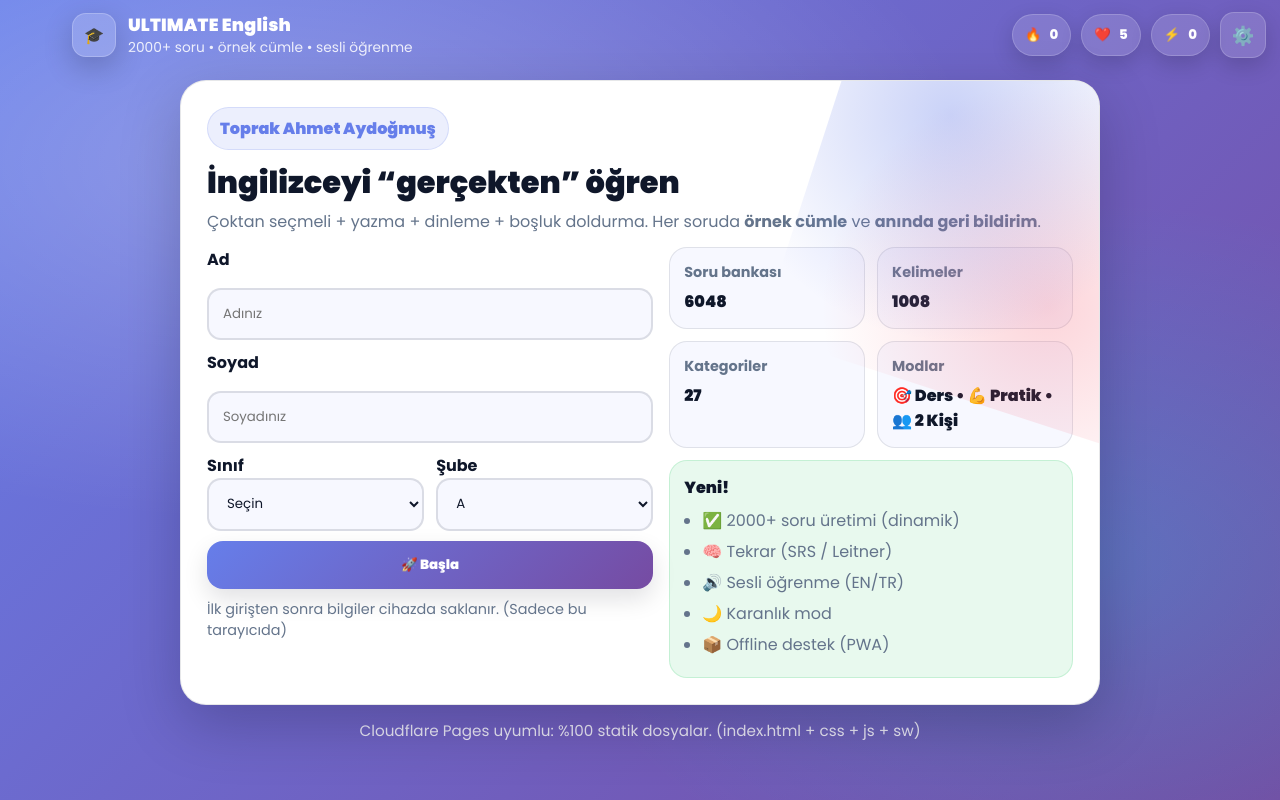
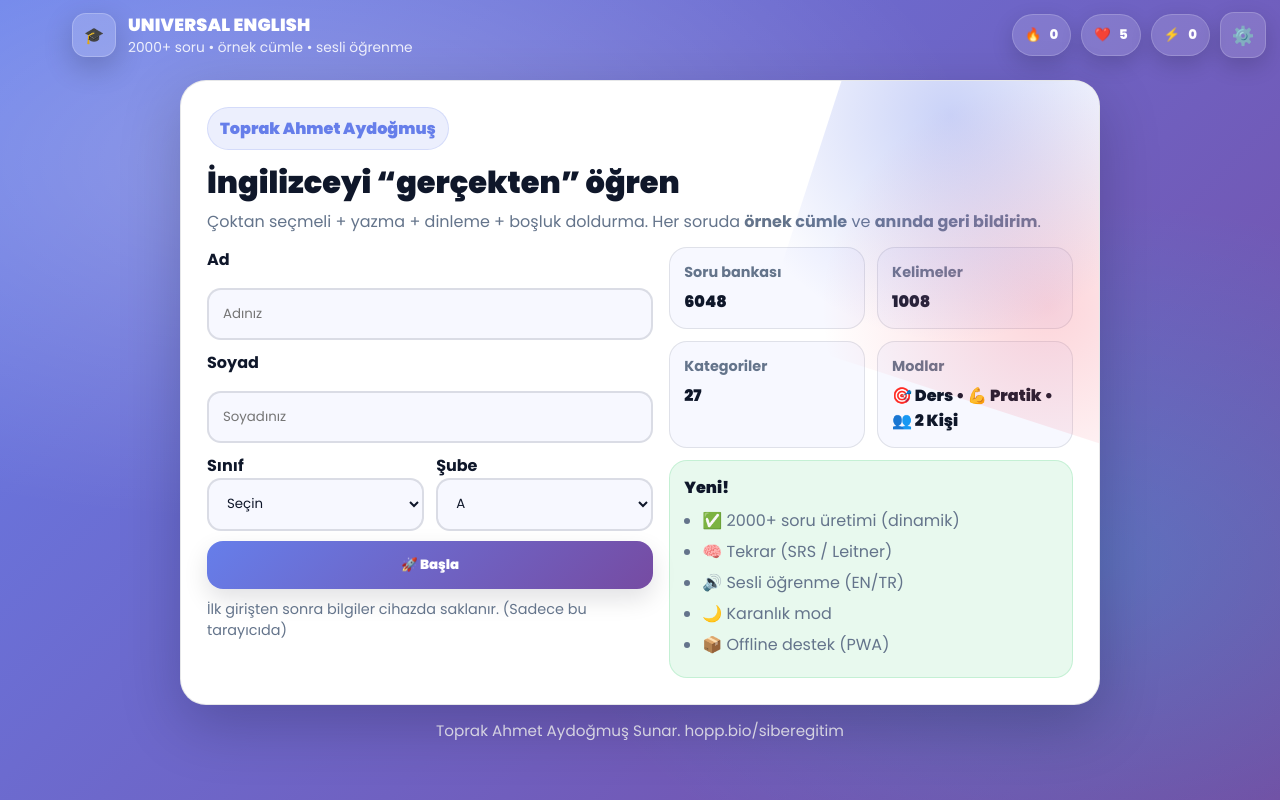
Before and after one commit to toprakahmetaydogmus/ingilizce-ogrenme-oyunu, a plain HTML site: page index.html in a window 1280 px wide. Drawn offline with Linux system fonts and the light colour scheme.

Commit message:
UpdateD index.html

```diff
--- a/index.html
+++ b/index.html
@@ -748,7 +748,7 @@ html[data-theme="dark"] kbd{background: rgba(255,255,255,.08); border-color: rgb
         <div class="brand">
           <div class="brand__logo" aria-hidden="true">🎓</div>
           <div class="brand__text">
-            <div class="brand__name">ULTIMATE English</div>
+            <div class="brand__name">UNIVERSAL ENGLISH</div>
             <div class="brand__tag" id="brandTag">2000+ soru • örnek cümle • sesli öğrenme</div>
           </div>
         </div>
@@ -852,7 +852,7 @@ html[data-theme="dark"] kbd{background: rgba(255,255,255,.08); border-color: rgb
         </div>
 
         <div class="footnote">
-          Cloudflare Pages uyumlu: %100 statik dosyalar. (index.html + css + js + sw)
+          Toprak Ahmet Aydoğmuş Sunar. hopp.bio/siberegitim
         </div>
       </section>
 
```
